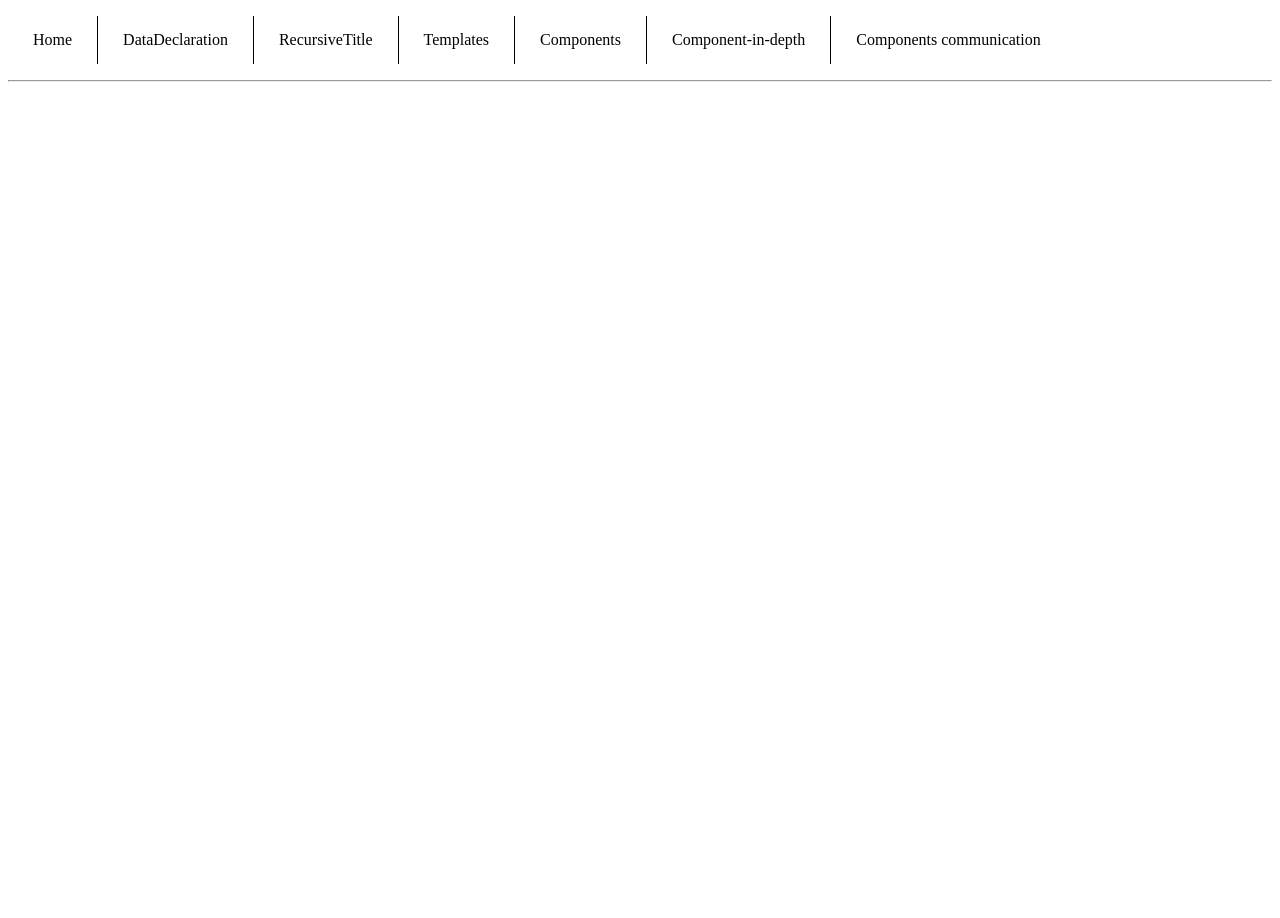
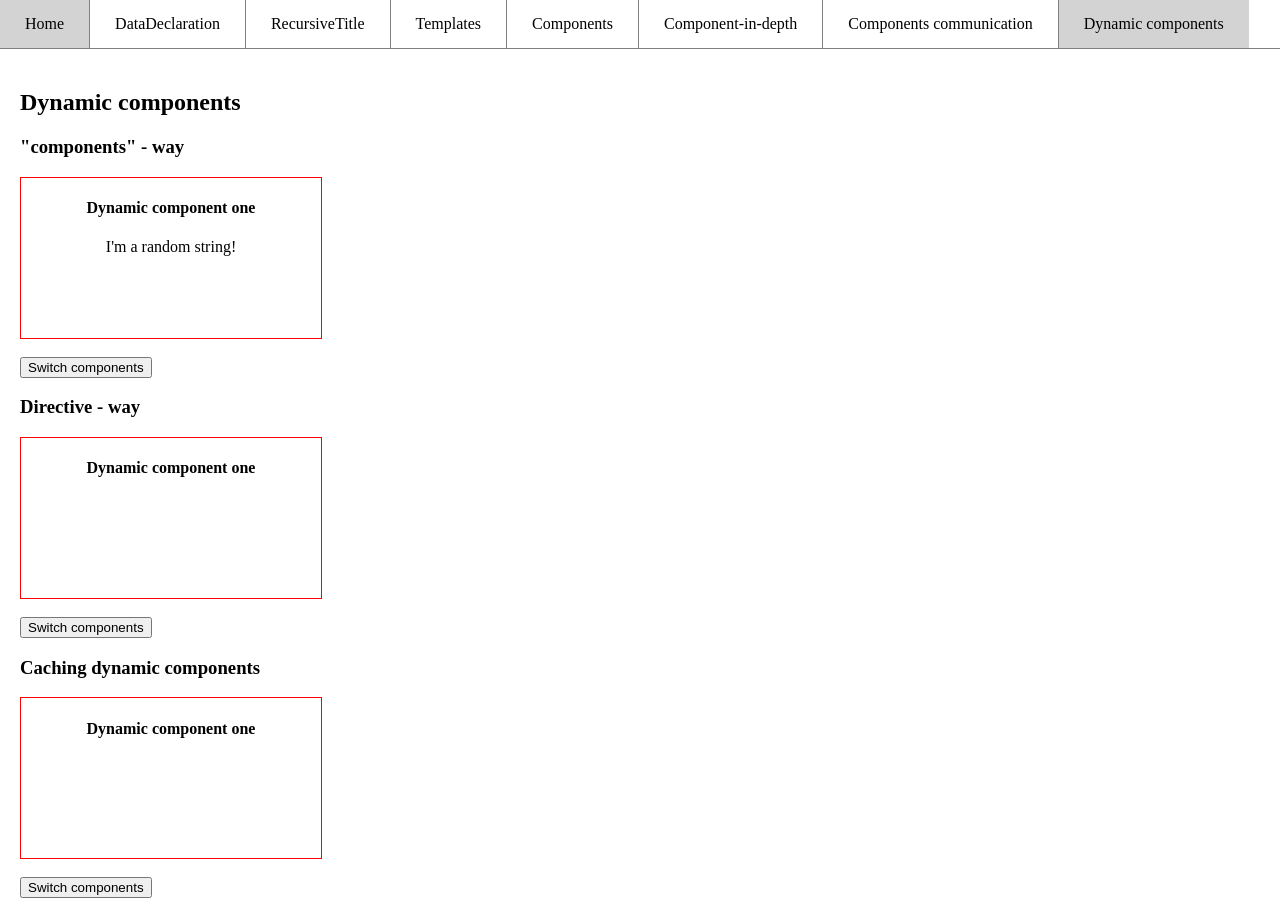
Before and after one commit to maximAlekseev/st-js-vue-presentation-demo, a Vue app: page /dynamic-components in a window 1280 px wide. Before the commit the page ends 800 px from the top, so only its background shows below. Built offline with nearby package versions, Linux system fonts and the light colour scheme.

Commit message:
+ added dynamic components examples (props, caching)

```diff
--- a/package.json
+++ b/package.json
@@ -8,6 +8,7 @@
     "lint": "vue-cli-service lint"
   },
   "dependencies": {
+    "bootstrap": "^4.1.3",
     "vue": "^2.5.17",
     "vue-router": "^3.0.2"
   },
--- a/src/App.vue
+++ b/src/App.vue
@@ -1,8 +1,9 @@
 <template>
   <div id="app">
     <Menu />
-    <hr />
-    <router-view />
+    <div class="main-content">
+      <router-view />
+    </div>
   </div>
 </template>
 
@@ -18,4 +19,7 @@
 
 <style lang="scss">
   @import "./assets/style.scss";
+  .main-content {
+    padding: 20px;
+  }
 </style>
--- a/src/assets/style.scss
+++ b/src/assets/style.scss
@@ -1,3 +1,7 @@
+body {
+  margin: 0;
+}
+
 .checkbox-wrapper {
   position: relative;
   height: 22px;
--- /dev/null
+++ b/src/components/DynamicComponents.vue
@@ -0,0 +1,68 @@
+<template>
+    <div>
+        <h2>Dynamic components</h2>
+        <h3>"components" - way</h3>
+        <component :is="currentComponent" v-bind="currentProps"></component>
+        <br>
+        <button @click="switchComponent">Switch components</button>
+        <h3>Directive - way</h3>
+        <DynamicOne v-if="firstActiveByDirective" />
+        <DynamicTwo v-else />
+        <br>
+        <button @click="switchDirectives">Switch components</button>
+        <h3>Caching dynamic components</h3>
+        <keep-alive>
+            <component :is="currentCached"></component>
+        </keep-alive>
+        <br>
+        <button @click="switchCached">Switch components</button>
+    </div>
+</template>
+
+<script>
+    import DynamicOne from './dynamic/DynamicOne.vue'
+    import DynamicTwo from './dynamic/DynamicTwo.vue'
+    export default {
+        name: 'DynamicComponents',
+        components: {
+            DynamicOne,
+            DynamicTwo
+        },
+        data() {
+            return {
+                firstActiveByComponent: true,
+                firstActiveByDirective: true,
+                someString: "I'm a random string!",
+                firstCachedActive: true
+            }
+        },
+        methods: {
+            switchComponent() {
+                this.firstActiveByComponent = !this.firstActiveByComponent
+            },
+            switchDirectives() {
+                this.firstActiveByDirective = !this.firstActiveByDirective
+            },
+            switchCached() {
+                this.firstCachedActive = !this.firstCachedActive
+            }
+        },
+        computed: {
+            currentComponent() {
+                return this.firstActiveByComponent ? DynamicOne : DynamicTwo
+            },
+            currentProps () {
+                return this.currentComponent === DynamicOne ? {
+                    message: this.someString
+                } : null
+            },
+            currentCached() {
+                return this.firstCachedActive ? DynamicOne : DynamicTwo
+            }
+        }
+    }
+</script>
+
+<style lang="scss" scoped>
+
+</style>
--- a/src/components/Menu.vue
+++ b/src/components/Menu.vue
@@ -1,13 +1,14 @@
 <template>
-    <div>
+    <div class="main-menu">
         <ul>
-            <router-link tag="li" :to="{ path: '/' }">Home</router-link>
-            <router-link tag="li" :to="{ path: '/data' }">DataDeclaration</router-link>
-            <router-link tag="li" :to="{ path: '/recursive' }">RecursiveTitle</router-link>
-            <router-link tag="li" :to="{ path: '/templates' }">Templates</router-link>
-            <router-link tag="li" :to="{ path: '/components' }">Components</router-link>
-            <router-link tag="li" :to="{ path: '/component-in-depth' }">Component-in-depth</router-link>
-            <router-link tag="li" :to="{ path: '/communication' }">Components communication</router-link>
+            <router-link tag="li" :to="{ path: '/' }" exact active-class="active-item">Home</router-link>
+            <router-link tag="li" :to="{ path: '/data' }" active-class="active-item">DataDeclaration</router-link>
+            <router-link tag="li" :to="{ path: '/recursive' }" active-class="active-item">RecursiveTitle</router-link>
+            <router-link tag="li" :to="{ path: '/templates' }" active-class="active-item">Templates</router-link>
+            <router-link tag="li" :to="{ path: '/components' }" active-class="active-item">Components</router-link>
+            <router-link tag="li" :to="{ path: '/component-in-depth' }" active-class="active-item">Component-in-depth</router-link>
+            <router-link tag="li" :to="{ path: '/communication' }" active-class="active-item">Components communication</router-link>
+            <router-link tag="li" :to="{ path: '/dynamic-components' }" active-class="active-item">Dynamic components</router-link>
         </ul>
     </div>
 </template>
@@ -19,18 +20,33 @@
 </script>
 
 <style lang="scss" scoped>
+    .main-menu {
+        border-bottom: 1px solid gray;
+
         ul {
+            display: flex;
             list-style: none;
             padding: 0;
+            margin: 0;
 
             li {
                 display: inline-block;
                 padding: 15px 25px;
-            border-right: 1px solid black;
+                border-right: 1px solid gray;
+                cursor: pointer;
 
                 &:last-of-type {
                     border: none;
                 }
+
+                &:hover {
+                    background-color: lightgrey;
+                }
+
+                &.active-item {
+                    background-color: lightgrey;
+                }
+            }
         }
     }
 </style>
--- a/src/components/RecursiveTitle.vue
+++ b/src/components/RecursiveTitle.vue
@@ -14,6 +14,9 @@
             return {
                 localCount: count--
             }
+        },
+        destroyed() {
+            count = 10
         }
     }
 </script>
--- /dev/null
+++ b/src/components/dynamic/DynamicOne.vue
@@ -0,0 +1,29 @@
+<template>
+    <div class="dynamic-one">
+        <h4>Dynamic component one</h4>
+        <p>{{message}}</p>
+    </div>
+</template>
+
+<script>
+    export default {
+        name: 'DynamicOne',
+        props: {
+            message: {
+                type: String
+            }
+        },
+        created() {
+            console.log('DynamicOne created!')
+        }
+    }
+</script>
+
+<style lang="scss" scoped>
+    .dynamic-one {
+        width: 300px;
+        height: 160px;
+        border: 1px solid red;
+        text-align: center;
+    }
+</style>
--- /dev/null
+++ b/src/components/dynamic/DynamicTwo.vue
@@ -0,0 +1,29 @@
+<template>
+    <div class="dynamic-two">
+        <h4>Dynamic component two</h4>
+        <p>{{message}}</p>
+    </div>
+</template>
+
+<script>
+    export default {
+        name: 'DynamicTwo',
+        props: {
+            message: {
+                type: String
+            }
+        },
+        created() {
+            console.log('DynamicTwo created!')
+        }
+    }
+</script>
+
+<style lang="scss" scoped>
+    .dynamic-two {
+        width: 300px;
+        height: 160px;
+        border: 1px solid blue;
+        text-align: center;
+    }
+</style>
--- a/src/router/routes.js
+++ b/src/router/routes.js
@@ -5,6 +5,7 @@ import Templates from '../components/Templates'
 import Components from '../components/Components'
 import ComponentInDepth from '../components/ComponentInDepth'
 import ComponentsCommunication from '../components/communication/ComponentsCommunication'
+import DynamicComponents from '../components/DynamicComponents.vue'
 
 export default [
     { path: '/', component: Home },
@@ -13,5 +14,6 @@ export default [
     { path: '/templates', component: Templates },
     { path: '/components', component: Components },
     { path: '/component-in-depth', component: ComponentInDepth },
-    { path: '/communication', component: ComponentsCommunication }
+    { path: '/communication', component: ComponentsCommunication },
+    { path: '/dynamic-components', component: DynamicComponents }
 ]
```
Also changed, not shown: 1 other file (tests, documents, lock files or other folders). Lines whose indentation alone changed are shown as unchanged.
